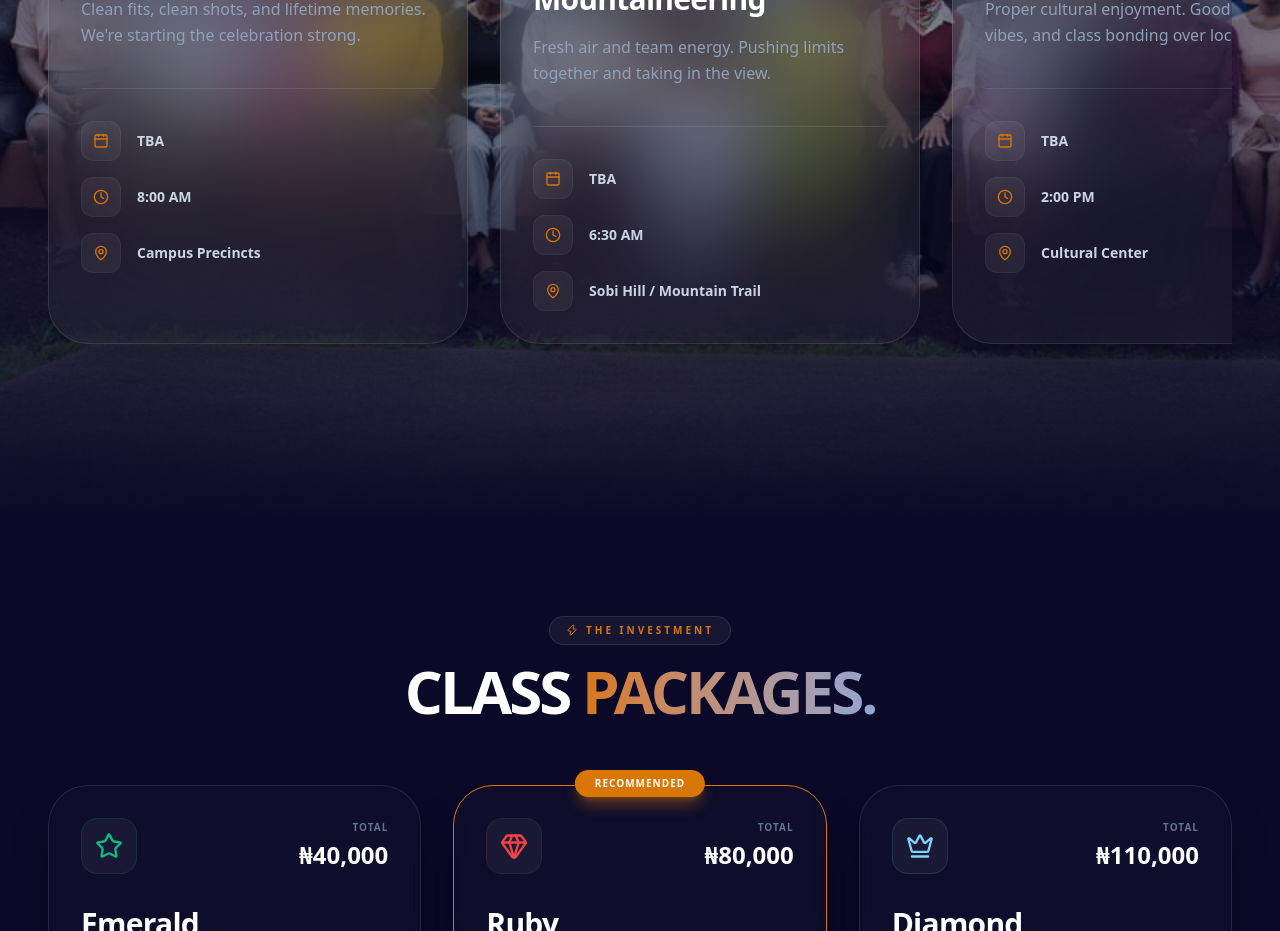
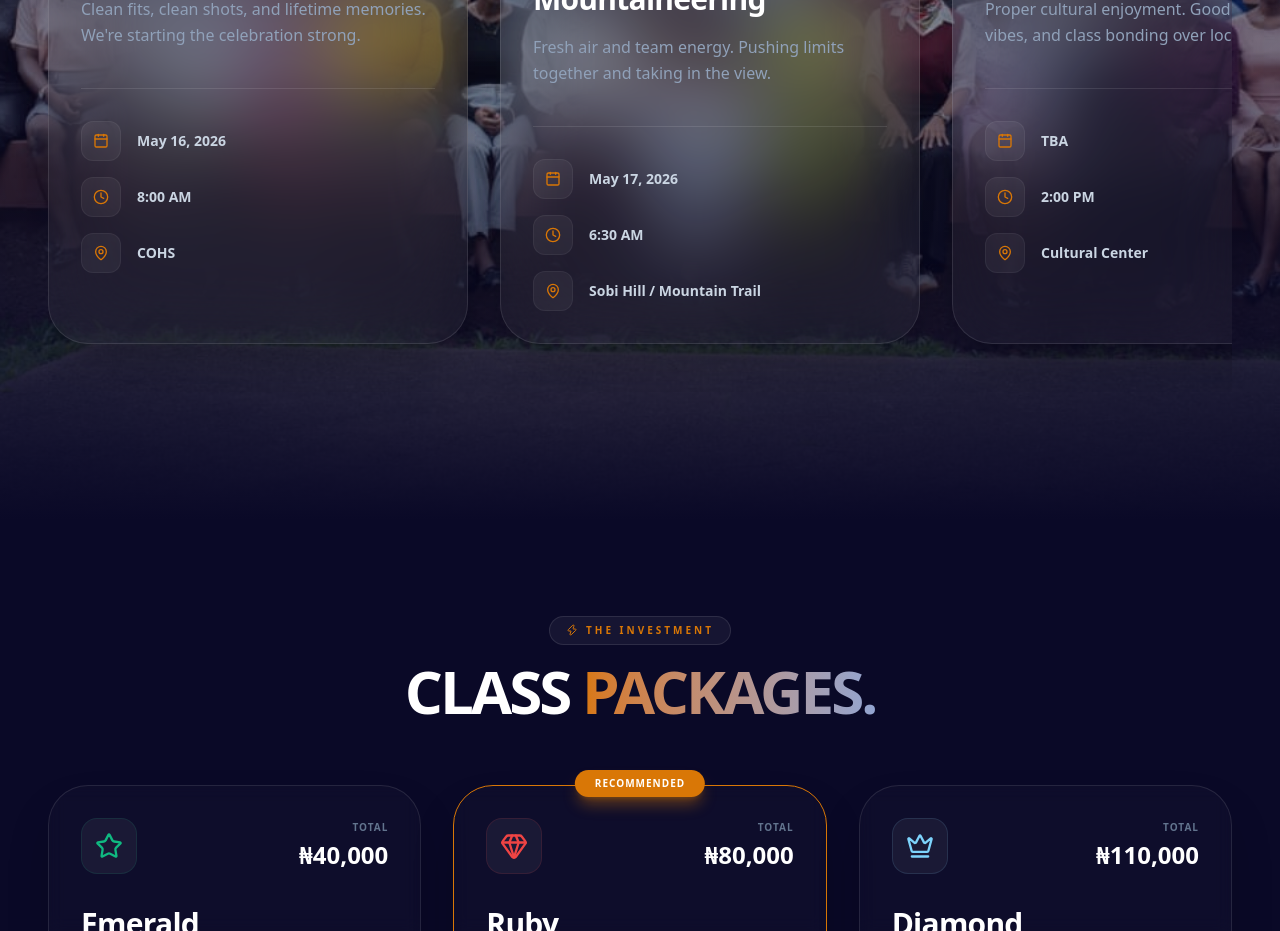
Before and after one commit to Hilosthone/genie-clinicus, a Next.js app: page / in a window 1280 px wide. Shown: the part 2140-3071 px from the top of the page. Built offline with nearby package versions, Linux system fonts and the light colour scheme.

Commit message:
Photoshoot date, updated

```diff
--- a/src/constants/index.ts
+++ b/src/constants/index.ts
@@ -12,16 +12,16 @@ export const NAV_LINKS = [
 export const EVENTS = [
   {
     title: "Class Photoshoot",
-    date: "TBA",
+    date: "May 16, 2026",
     time: "8:00 AM",
-    location: "Campus Precincts",
+    location: "COHS",
     description: "Clean fits, clean shots, and lifetime memories. We're starting the celebration strong.",
     type: "Memories",
     color: "#93A5D1"
   },
   {
     title: "Fitness Walk & Mountaineering",
-    date: "TBA",
+    date: "May 17, 2026",
     time: "6:30 AM",
     location: "Sobi Hill / Mountain Trail",
     description: "Fresh air and team energy. Pushing limits together and taking in the view.",
```
Also changed, not shown: src/components/home/Hero.tsx (+0 -130 lines).
